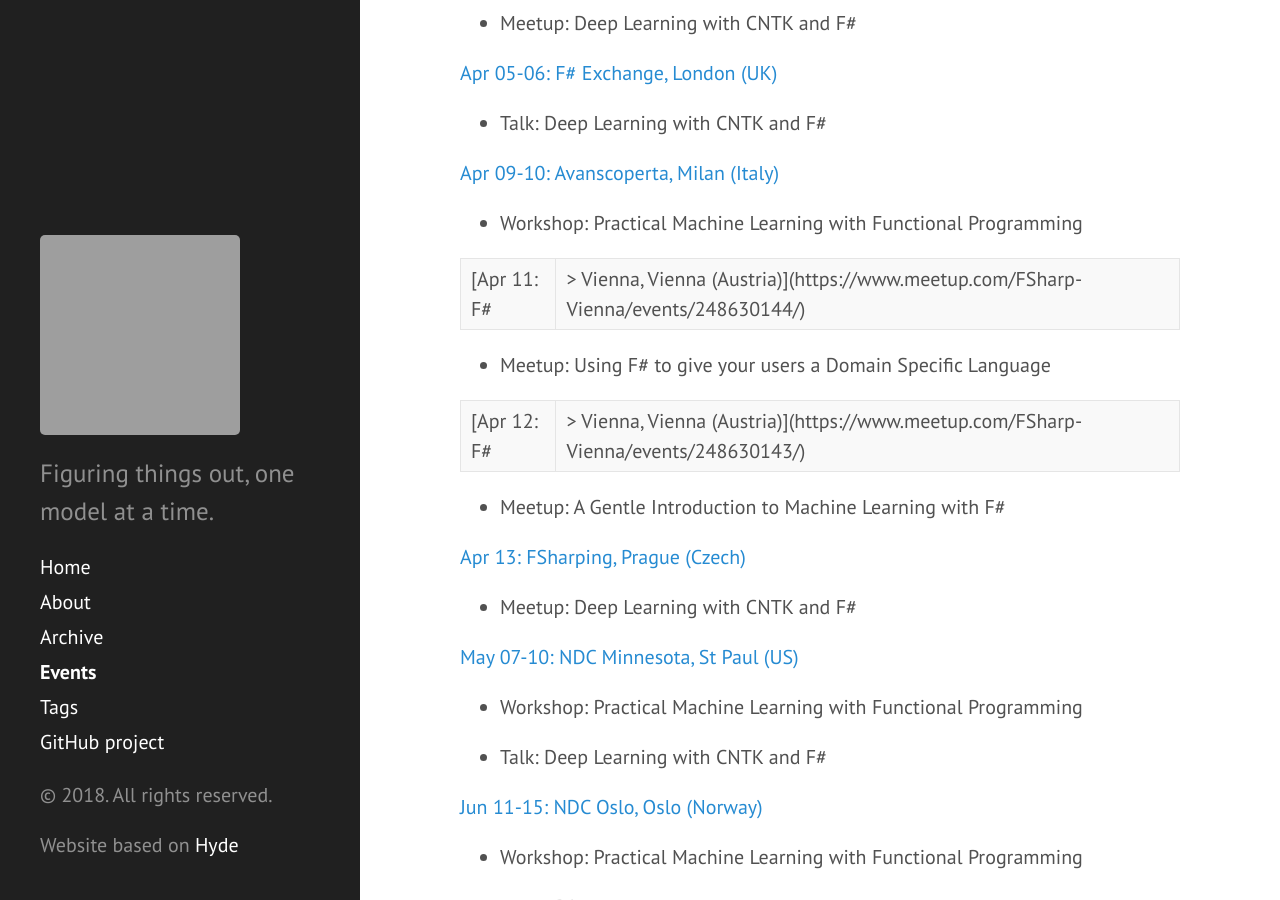
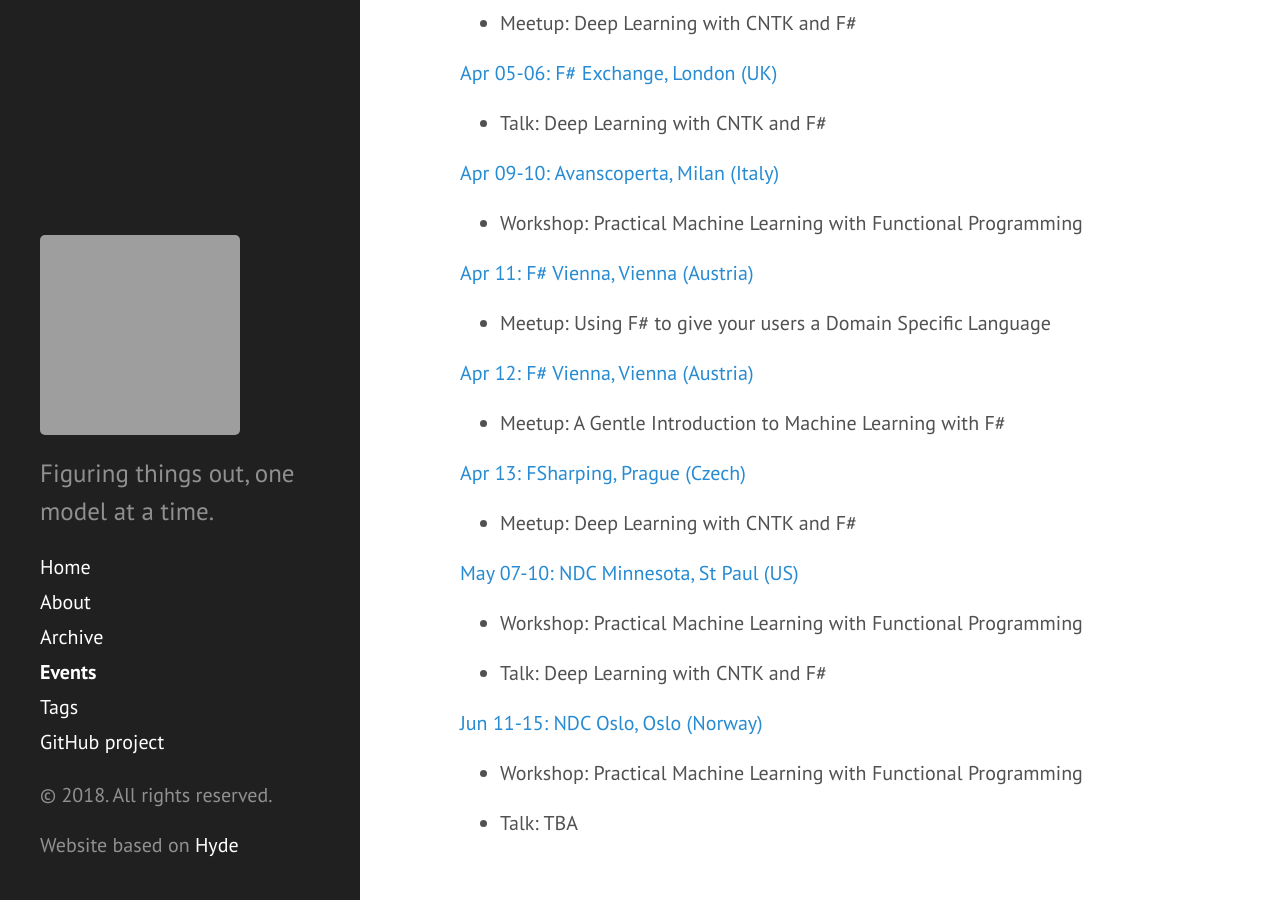
Before and after one commit to mathias-brandewinder/mathias-brandewinder.github.io, a Jekyll site: the page built from events.md, in a window 1280 px wide and 900 px high, scrolled down 577 px. Built offline with Jekyll 4.4.1, drawn with Linux system fonts in a browser that asks for light colours; comment, search, counter and statistics services are not loaded; grey boxes are pictures that could not be loaded.

Commit message:
removed symbol breaking event title

```diff
--- a/_data/events.json
+++ b/_data/events.json
@@ -49,7 +49,7 @@
             ]
         },
         {
-            "host":"F# |> Vienna",
+            "host":"F# Vienna",
             "date":"2018-04-12",
             "city":"Vienna",
             "country":"Austria",
@@ -62,7 +62,7 @@
             ]
         },
         {
-            "host":"F# |> Vienna",
+            "host":"F# Vienna",
             "date":"2018-04-11",
             "city":"Vienna",
             "country":"Austria",
```
